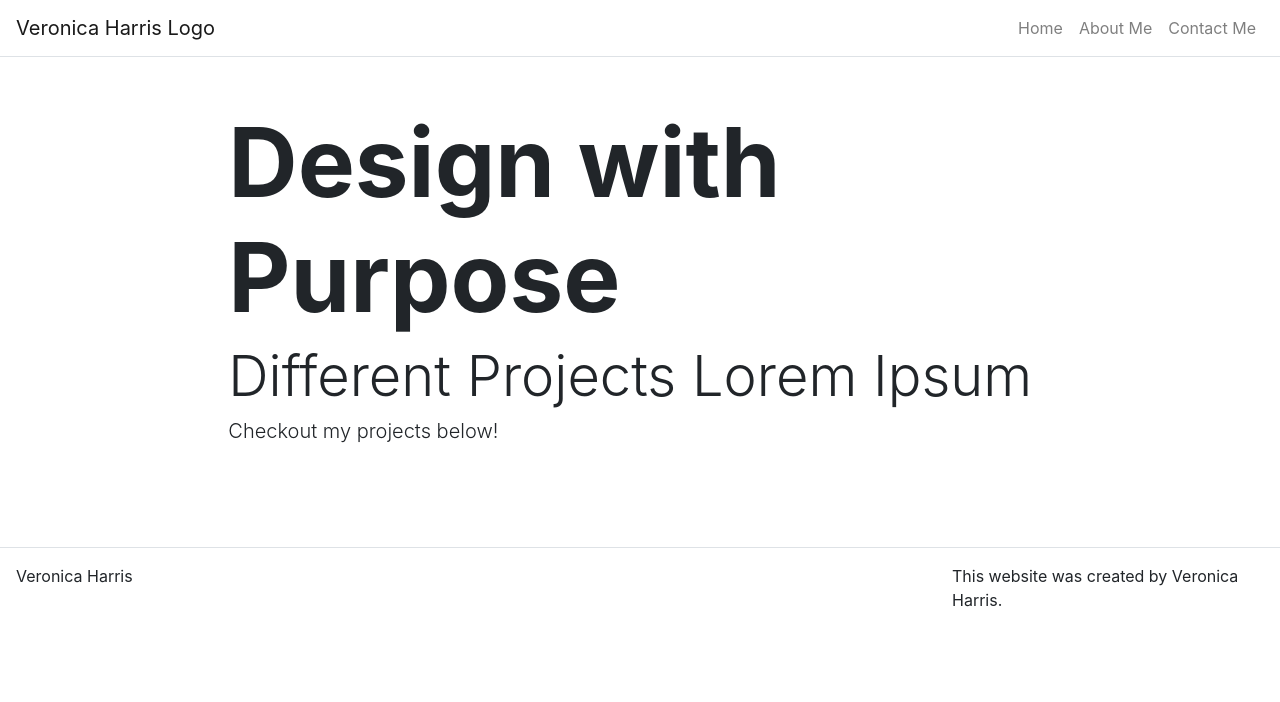
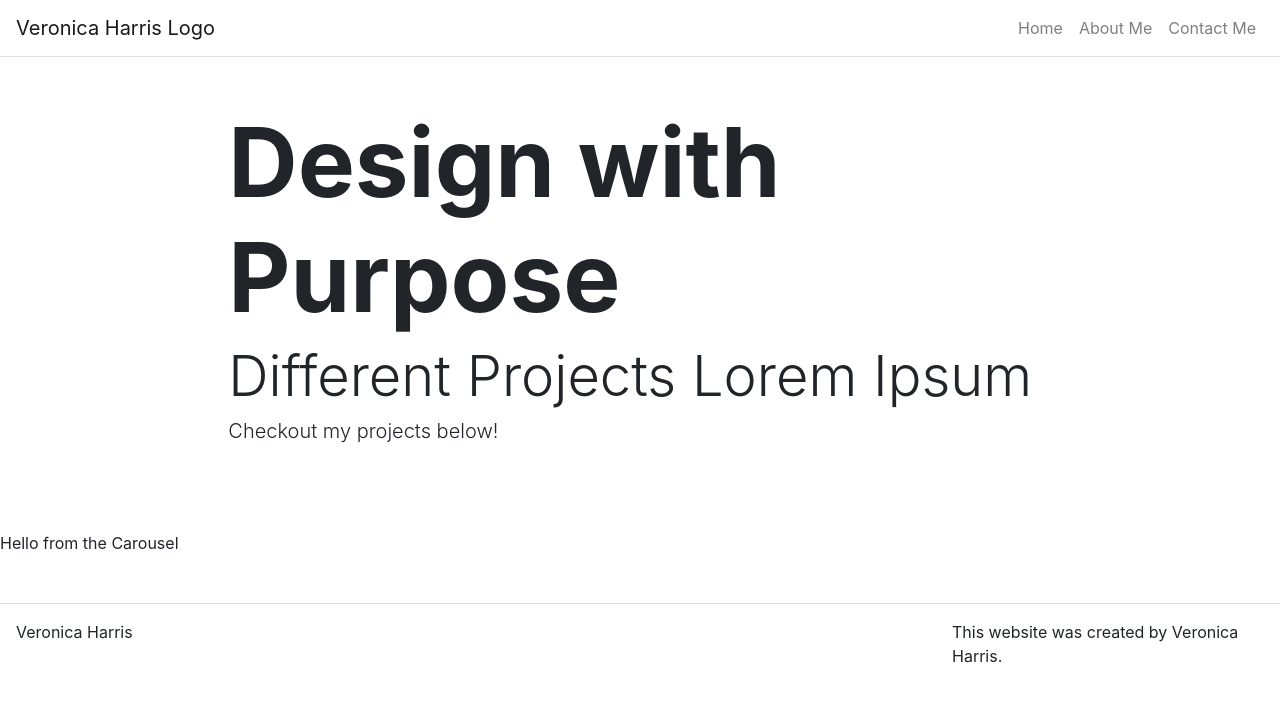
Before and after one commit to VHarris113/reactportfolio, a React (Create React App) app: page / in a window 1280 px wide. Shown: the top 702 px of the page. Built offline with nearby package versions, Linux system fonts and the light colour scheme.

Commit message:
added images to asset folder for project examples

```diff
--- a/src/components/Carousel.js
+++ b/src/components/Carousel.js
@@ -0,0 +1,25 @@
+import React from "react";
+
+class Carousel extends React.Component {
+    constructor(props){
+        super(props);
+        this.state = {
+            items: [
+                {
+                    id: 0,
+                    title: "PokeTrade",
+                    subTitle: "The Card Trading Site",
+                    imgSrc: "https://github.com/VHarris113/react-portfolio2/blob/9d809bc98ae9fb6b734ebdffaa13842520ed5e8f/src/assets/poketradeio.png"
+                }
+            ]
+        }
+    }
+
+    render() {
+        return (
+            <p>Hello from the Carousel</p>
+        )
+    }
+}
+
+export default Carousel;
--- a/src/pages/HomePage.js
+++ b/src/pages/HomePage.js
@@ -1,10 +1,14 @@
 import React from "react";
 
 import Hero from "../components/Hero";
+import Carousel from "../components/Carousel"
 
 function HomePage(props) {
     return (
+        <div>
         <Hero title={props.title} subTitle={props.subTitle} text={props.text}/>
+        <Carousel />
+        </div>
     )
 }
 
```
